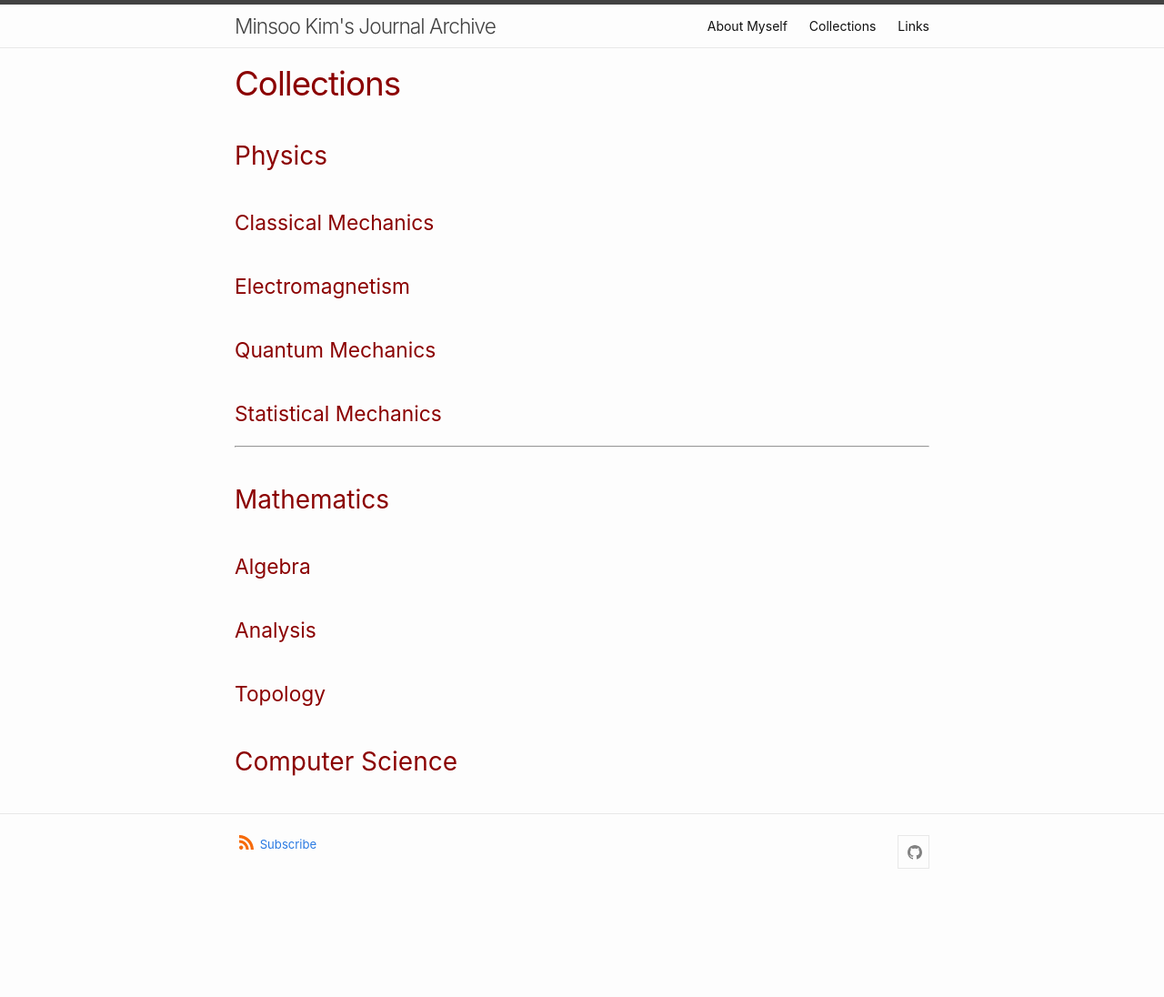
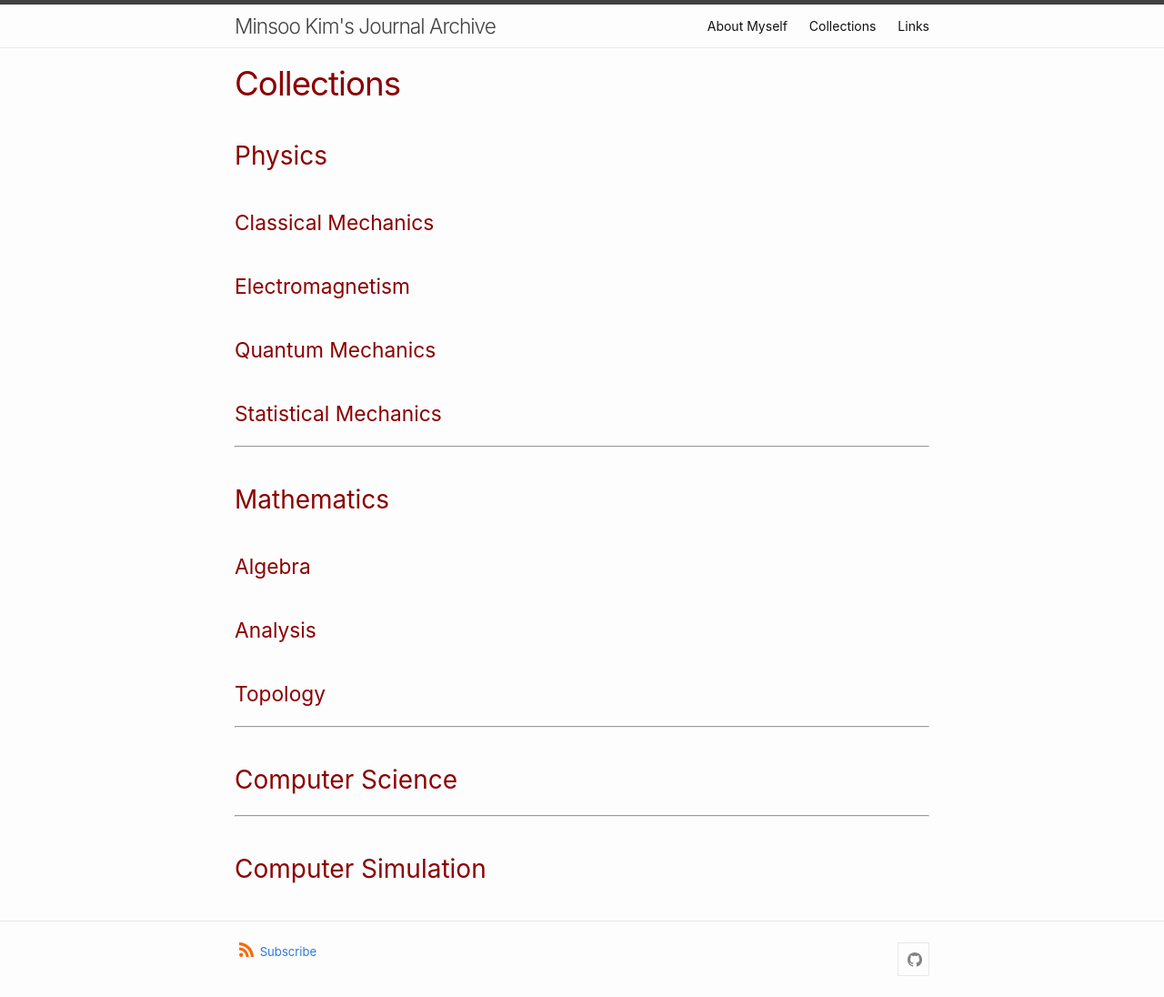
Before and after one commit to vv137/blog.1, a Jekyll site: the page built from collections.md, in a window 1280 px wide. Shown: the whole page at 91% size. Built offline with Jekyll 4.4.1, drawn with Linux system fonts in a browser that asks for light colours; before the commit the page ends 978 px from its top, so only the background shows below that.

Commit message:
Add new collection

```diff
--- a/collections.md
+++ b/collections.md
@@ -24,4 +24,10 @@ permalink: /collections/
 
 ### Topology
 
+---
+
 ## Computer Science
+
+---
+
+## Computer Simulation
```
